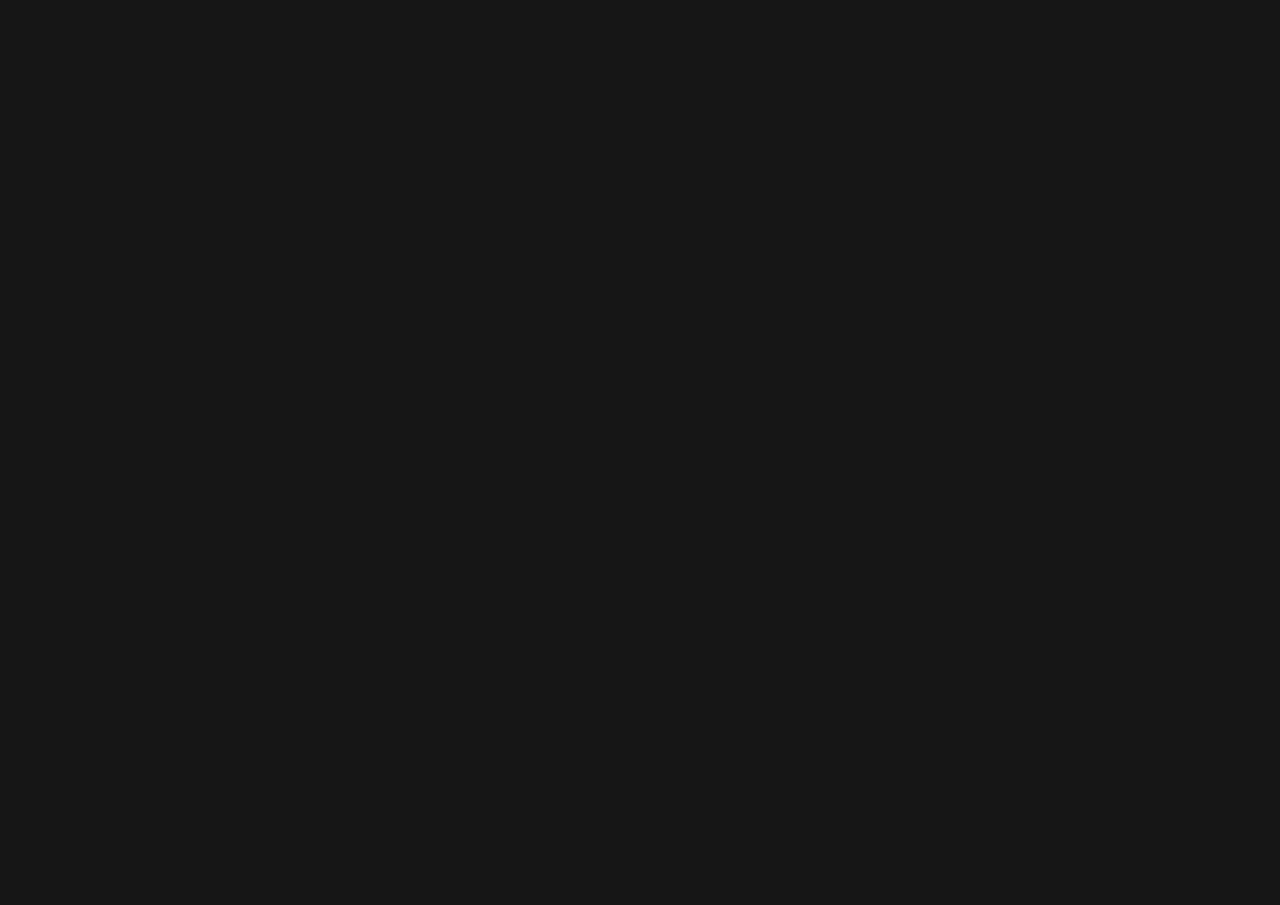
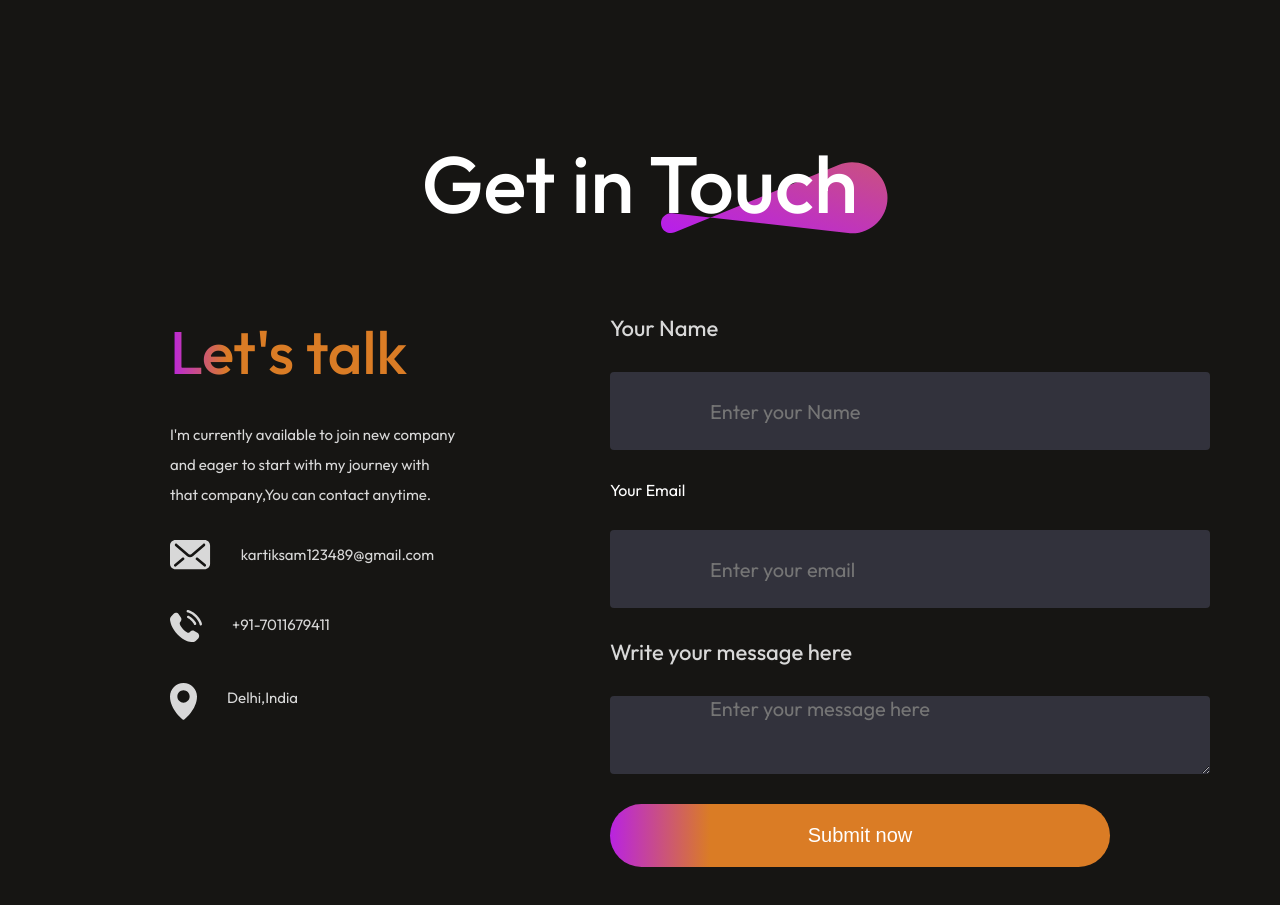
Before and after one commit to kartiksam/portfolio, a React (Create React App) app in the folder frontend/: page / in a window 1280 px wide. Shown: the part 4060-4965 px from the top of the page. Before the commit the page ends 3993 px from the top, so only its background shows below. Built offline with nearby package versions, Linux system fonts and the light colour scheme.

Commit message:
contact creted

```diff
--- a/frontend/src/App.js
+++ b/frontend/src/App.js
@@ -4,6 +4,7 @@
 import About from "./components/About/About";
 import Service from "./components/Services/Service";
 import MyWork from "./components/Mywork/MyWork";
+import Contact from "./components/Contact/Contact";
 
 const App = () => {
   return (
@@ -13,6 +14,7 @@
       <About />
       <Service />
       <MyWork></MyWork>
+      <Contact></Contact>
     </div>
   );
 };
--- /dev/null
+++ b/frontend/src/components/Contact/Contact.css
@@ -0,0 +1,182 @@
+.contact {
+  display: flex;
+  flex-direction: column;
+  align-items: center;
+  justify-content: center;
+  gap: 80px;
+  margin: 80px 170px;
+}
+.contact-title {
+  position: relative;
+}
+.contact-title h1 {
+  padding: 0px 30px;
+  font-size: 80px;
+  font-weight: 500;
+}
+.contact-title img {
+  position: absolute;
+  bottom: 0;
+  right: 0;
+  z-index: -1;
+}
+
+.contact-section {
+  display: flex;
+  gap: 150px;
+}
+.about-left {
+  display: flex;
+  flex-direction: column;
+  gap: 30px;
+  margin-left: auto;
+}
+.about-left h1 {
+  font-size: 60px;
+  font-weight: 500;
+  background: linear-gradient(270deg, #da7c25 80%, #b923e1 100%);
+  background-clip: text;
+  -webkit-background-clip: text;
+  -webkit-text-fill-color: transparent;
+}
+.about-left p {
+  max-width: 550px;
+  color: #d8d8d8;
+  font-size: 15px;
+  line-height: 30px;
+}
+.contact-details {
+  display: flex;
+  flex-direction: column;
+  gap: 40px;
+  color: white;
+  font-size: 18px;
+}
+.contact-detail {
+  display: flex;
+  gap: 30px;
+}
+.about-right {
+  display: flex;
+  flex-direction: column;
+  gap: 30px;
+}
+.about-right label {
+  color: #d8d8d8;
+  font-size: 22px;
+  font-weight: 450;
+}
+.about-right input {
+  border: none;
+  width: 500px;
+  height: 78px;
+  padding-left: 20%;
+  border-radius: 4px;
+  background: #32323c;
+  color: #a0a0a0;
+  font-family: Outfit;
+  font-size: 20px;
+}
+.about-right textarea {
+  border: none;
+  width: 500px;
+  height: 78px;
+  padding-left: 20%;
+  border-radius: 4px;
+  background: #32323c;
+  color: #a0a0a0;
+  font-family: Outfit;
+  font-size: 20px;
+  border: none;
+  width: 500px;
+  height: 78px;
+  padding-left: 20%;
+  border-radius: 4px;
+  background: #32323c;
+  color: #a0a0a0;
+  font-family: Outfit;
+  font-size: 20px;
+  border: none;
+  width: 500px;
+  height: 78px;
+  padding-left: 20%;
+  border-radius: 4px;
+  background: #32323c;
+  color: #a0a0a0;
+  font-family: Outfit;
+  font-size: 20px;
+  border: none;
+  width: 500px;
+  height: 78px;
+  padding-left: 20%;
+  border-radius: 4px;
+  background: #32323c;
+  color: #a0a0a0;
+  font-family: Outfit;
+  font-size: 20px;
+  border: none;
+  width: 500px;
+  height: 78px;
+  padding-left: 20%;
+  border-radius: 4px;
+  background: #32323c;
+  color: #a0a0a0;
+  font-family: Outfit;
+  font-size: 20px;
+  border: none;
+  width: 500px;
+  height: 78px;
+  padding-left: 20%;
+  border-radius: 4px;
+  background: #32323c;
+  color: #a0a0a0;
+  font-family: Outfit;
+  font-size: 20px;
+  border: none;
+  width: 500px;
+  height: 78px;
+  padding-left: 20%;
+  border-radius: 4px;
+  background: #32323c;
+  color: #a0a0a0;
+  font-family: Outfit;
+  font-size: 20px;
+  border: none;
+  width: 500px;
+  height: 78px;
+  padding-left: 20%;
+  border-radius: 4px;
+  background: #32323c;
+  color: #a0a0a0;
+  font-family: Outfit;
+  font-size: 20px;
+  border: none;
+  width: 500px;
+  height: 78px;
+  padding-left: 20%;
+  border-radius: 4px;
+  background: #32323c;
+  color: #a0a0a0;
+  font-family: Outfit;
+  font-size: 20px;
+  border: none;
+  width: 500px;
+  height: 78px;
+  padding-left: 20%;
+  border-radius: 4px;
+  background: #32323c;
+  color: #a0a0a0;
+  font-family: Outfit;
+  font-size: 20px;
+}
+.contact-submit {
+  border: none;
+  color: white;
+  border-radius: 50px;
+  background: linear-gradient(270deg, #da7c25 80%, #b923e1 100%);
+  font-size: 20px;
+  padding: 20px 60px;
+  margin-bottom: 50px;
+  cursor: pointer;
+  transition: 0.3s;
+}
--- /dev/null
+++ b/frontend/src/components/Contact/Contact.js
@@ -0,0 +1,55 @@
+import React from "react";
+import "./Contact.css";
+import theme_pattern from "../../assets/theme_pattern.svg";
+import mail_icon from "../../assets/mail_icon.svg";
+import location_icon from "../../assets/location_icon.svg";
+import call_icon from "../../assets/call_icon.svg";
+const Contact = () => {
+  return (
+    <div className="contact">
+      <div className="contact-title">
+        <h1>Get in Touch</h1>
+        <img src={theme_pattern} alt="pattern" />
+      </div>
+      <div className="contact-section">
+        <div className="about-left">
+          <h1> Let's talk</h1>
+          <p>
+            I'm currently available to join new company and eager to start with
+            my journey with that company,You can contact anytime.
+          </p>
+          <div className="contact-details">
+            <div className="contact-detail">
+              <img src={mail_icon} alt="" />
+              <p>kartiksam123489@gmail.com</p>
+            </div>
+            <div className="contact-detail">
+              <img src={call_icon} alt="" />
+              <p>+91-7011679411</p>
+            </div>
+            <div className="contact-detail">
+              <img src={location_icon} alt="" />
+              <p>Delhi,India</p>
+            </div>
+          </div>
+        </div>
+        <form className="about-right">
+          <label htmlFor="">Your Name </label>
+          <input type="text" placeholder="Enter your Name" name="name" />
+          <labe htmlFor="">Your Email</labe>
+          <input type="email" placeholder="Enter your email" name="email" />
+          <label htmlFor="">Write your message here</label>
+          <textarea
+            name="message"
+            rows="8"
+            placeholder="Enter your message here"
+          ></textarea>
+          <button className="contact-submit">Submit now</button>
+        </form>
+      </div>
+    </div>
+  );
+};
+
+export default Contact;
+// in curly braces everything that come from file or data in any variable or from api that will come thode time me spring bhi seekh jaunga bs
--- a/frontend/src/components/Mywork/MyWork.css
+++ b/frontend/src/components/Mywork/MyWork.css
@@ -32,3 +32,26 @@
   transition: 0.3s;
   cursor: pointer;
 }
+.mywork-container img:hover {
+  transform: scale(1.1);
+  border: 4px solid #ff00ff;
+  border-radius: 10px;
+  transition: 0.3s;
+}
+.mywork-showmore {
+  display: flex;
+  gap: 15px;
+  border-radius: 50px;
+  border: 2px solid white;
+  padding: 30px 60px;
+  font-size: 15px;
+  font-weight: 300;
+  margin-bottom: 80px;
+  transition: 0.6s;
+  cursor: pointer;
+}
+.mywork-showmore:hover {
+  gap: 30px;
+  transition: 0.6s;
+}
+/* one mainm div and indie as many tags all get flexed thats why if we use div with start mid end os that three places content get structured */
--- a/frontend/src/components/Mywork/MyWork.js
+++ b/frontend/src/components/Mywork/MyWork.js
@@ -12,6 +12,7 @@
       </div>
       <div className="mywork-container">
         {mywork_data.map((work, index) => {
+          // here also can proviudd div but singlke image so no need
           return <img key={index} src={work.w_img} alt="work-image"></img>;
         })}
       </div>
```
